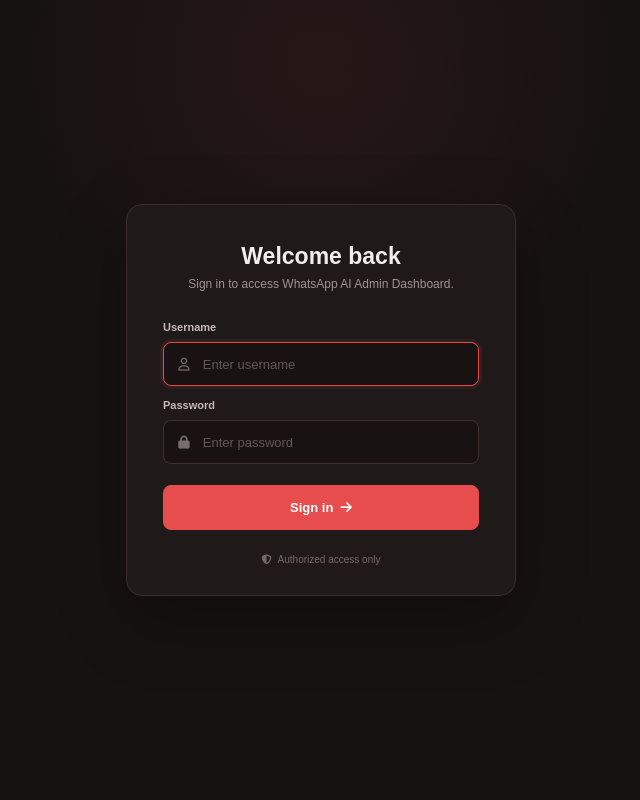
After one commit to muhamuttaqien/wa-ai-admin, a Flask app: page /login in a window 1280 px wide. The commit adds this page. Shown: the whole page, without its empty margins (319-959 px from the left). Run offline with Flask 3, Linux system fonts and the light colour scheme; parts of the project's set-up code (start-up, migrations or seed data) failed here and were passed over.

Commit message:
Initial release: WhatsApp AI Admin Milestone 6C

```diff
--- a/dashboard/app.py
+++ b/dashboard/app.py
@@ -1,7 +1,9 @@
 import os, sys
+import hmac
 import tempfile
+from functools import wraps
 from pathlib import Path
-from flask import Flask, render_template, redirect, request, url_for, abort
+from flask import Flask, render_template, redirect, request, url_for, abort, session
 from werkzeug.utils import secure_filename
 
 ROOT = Path(__file__).resolve().parents[1]
@@ -21,12 +23,73 @@ from followup_scheduler import cancel_followup
 app = Flask(__name__)
 app.config["MAX_CONTENT_LENGTH"] = int(os.getenv("DASHBOARD_MAX_UPLOAD_MB", "20")) * 1024 * 1024
 
+# Dashboard login/session configuration.
+# Keep these values in .env only; never commit credentials to Git.
+app.secret_key = os.getenv("DASHBOARD_SECRET_KEY", "")
+app.config.update(
+    SESSION_COOKIE_HTTPONLY=True,
+    SESSION_COOKIE_SAMESITE="Lax",
+    SESSION_COOKIE_SECURE=os.getenv("DASHBOARD_COOKIE_SECURE", "true").strip().lower() in {"1", "true", "yes", "on"},
+)
+
+DASHBOARD_USERNAME = os.getenv("DASHBOARD_USERNAME", "")
+DASHBOARD_PASSWORD = os.getenv("DASHBOARD_PASSWORD", "")
+
+if not app.secret_key:
+    raise RuntimeError("DASHBOARD_SECRET_KEY is required. Set it in .env.")
+if not DASHBOARD_USERNAME or not DASHBOARD_PASSWORD:
+    raise RuntimeError("DASHBOARD_USERNAME and DASHBOARD_PASSWORD are required. Set them in .env.")
+
 ALLOWED_HUMAN_UPLOADS = {
     ".pdf": ("document", "application/pdf"),
     ".jpg": ("image", "image/jpeg"),
     ".jpeg": ("image", "image/jpeg"),
     ".png": ("image", "image/png"),
 }
+
+
+def login_required(view):
+    @wraps(view)
+    def wrapped(*args, **kwargs):
+        if not session.get("dashboard_authenticated"):
+            return redirect(url_for("login", next=request.path))
+        return view(*args, **kwargs)
+    return wrapped
+
+
+@app.route("/login", methods=["GET", "POST"])
+def login():
+    if session.get("dashboard_authenticated"):
+        return redirect(url_for("home"))
+
+    error = None
+    if request.method == "POST":
+        username = request.form.get("username", "")
+        password = request.form.get("password", "")
+
+        username_ok = hmac.compare_digest(username, DASHBOARD_USERNAME)
+        password_ok = hmac.compare_digest(password, DASHBOARD_PASSWORD)
+
+        if username_ok and password_ok:
+            session.clear()
+            session["dashboard_authenticated"] = True
+            session["dashboard_username"] = DASHBOARD_USERNAME
+
+            next_url = request.args.get("next", "")
+            if not next_url.startswith("/") or next_url.startswith("//"):
+                next_url = url_for("home")
+            return redirect(next_url)
+
+        error = "Username atau password salah."
+
+    return render_template("login.html", error=error)
+
+
+@app.post("/logout")
+@login_required
+def logout():
+    session.clear()
+    return redirect(url_for("login"))
 
 
 @app.template_filter("usd_to_idr")
@@ -50,11 +113,8 @@ def format_wib(value):
 
     try:
         dt = datetime.fromisoformat(str(value).replace("Z", "+00:00"))
-
-        # Treat naive timestamps as UTC for backward compatibility.
         if dt.tzinfo is None:
             dt = dt.replace(tzinfo=ZoneInfo("UTC"))
-
         dt_wib = dt.astimezone(ZoneInfo("Asia/Jakarta"))
 
         months = {
@@ -62,18 +122,20 @@ def format_wib(value):
             5: "Mei", 6: "Jun", 7: "Jul", 8: "Agu",
             9: "Sep", 10: "Okt", 11: "Nov", 12: "Des",
         }
-
         return f"{dt_wib.day} {months[dt_wib.month]} {dt_wib.year}, {dt_wib:%H:%M} WIB"
-
     except (ValueError, TypeError):
         return str(value)
+
 
 HOST = os.getenv("DASHBOARD_HOST", "127.0.0.1")
 PORT = int(os.getenv("DASHBOARD_PORT", "1008"))
 
+
 @app.get("/")
+@login_required
 def home():
     return redirect(url_for("b2c"))
+
 
 def _page(channel):
     all_leads = leads(channel)
@@ -137,15 +199,21 @@ def _page(channel):
         summary=summary(channel),
     )
 
+
 @app.get("/b2c")
+@login_required
 def b2c():
     return _page("B2C")
 
+
 @app.get("/b2b")
+@login_required
 def b2b():
     return _page("B2B")
 
+
 @app.get("/lead/<sender>")
+@login_required
 def lead_detail(sender):
     item = lead(sender)
     if not item:
@@ -163,6 +231,7 @@ def lead_detail(sender):
 
 
 @app.post("/lead/<sender>/human-handling/activate")
+@login_required
 def activate_human_handling(sender):
     item = lead(sender)
     if not item:
@@ -181,6 +250,7 @@ def activate_human_handling(sender):
 
 
 @app.post("/lead/<sender>/reply")
+@login_required
 def human_reply(sender):
     item = lead(sender)
     if not item:
@@ -203,8 +273,6 @@ def human_reply(sender):
     ):
         abort(403)
 
-    # Only notification-triggered cases may be answered by a human admin.
-    # Resolve only after Meta accepts the outbound message/file.
     if has_file:
         filename = secure_filename(upload.filename)
         ext = Path(filename).suffix.lower()
@@ -212,7 +280,6 @@ def human_reply(sender):
             abort(415, description="Format file tidak didukung. Gunakan PDF, JPG, JPEG, atau PNG.")
 
         media_type, mime_type = ALLOWED_HUMAN_UPLOADS[ext]
-        # Never trust the browser-provided MIME type; determine it from the allow-listed extension.
         with tempfile.TemporaryDirectory(prefix="wa-admin-upload-") as tmpdir:
             file_path = Path(tmpdir) / filename
             upload.save(file_path)
@@ -236,11 +303,14 @@ def human_reply(sender):
     update_notification_status(notification_id, "resolved")
     return redirect(url_for("lead_detail", sender=sender))
 
+
 @app.post("/notification/<int:notification_id>/status")
+@login_required
 def notification_status(notification_id):
     status = request.form.get("status", "")
     update_notification_status(notification_id, status)
     return redirect(request.referrer or url_for("home"))
 
+
 if __name__ == "__main__":
     app.run(host=HOST, port=PORT, debug=False)
--- a/dashboard/templates/dashboard.html
+++ b/dashboard/templates/dashboard.html
@@ -85,15 +85,15 @@
     <a class="button ghost" href="{{ url_for('b2c' if channel=='B2C' else 'b2b') }}">Reset</a>
   </form>
   <div class="table-wrap"><table>
-    <thead>{% if channel=="B2C" %}<tr><th>Customer</th><th>Class</th><th>Registration</th><th>Payment</th><th>Last Update</th></tr>{% else %}<tr><th>Company</th><th>Contact</th><th>Participants</th><th>Delivery</th><th>Status</th><th>Last Update</th></tr>{% endif %}</thead>
+    <thead>{% if channel=="B2C" %}<tr><th>Customer</th><th>Class</th><th>Registration</th><th>Payment</th><th>Last Update</th></tr>{% else %}<tr><th>Company</th><th>Contact</th><th>Participants</th><th>Delivery</th><th>Training Interested</th><th>Status</th><th>Last Update</th></tr>{% endif %}</thead>
     <tbody>
     {% for l in leads %}
       {% if channel=="B2C" %}
       <tr onclick="location.href='{{ url_for('lead_detail', sender=l.sender) }}'"><td><strong>{{ l.contact_name or l.sender }}</strong><div class="tiny">{{ l.sender }}</div></td><td>{{ l.selected_class or "—" }}</td><td>{{ "Confirmed" if l.registration_confirmed else ("Interested" if l.registration_intent else "Exploring") }}</td><td>{{ "Needs verification" if l.payment_claimed else "—" }}</td><td>{{ l.updated_at|format_wib }}</td></tr>
       {% else %}
-      <tr onclick="location.href='{{ url_for('lead_detail', sender=l.sender) }}'"><td><strong>{{ l.company_name or "—" }}</strong></td><td>{{ l.contact_name or l.sender }}</td><td>{{ l.participant_count or "—" }}</td><td>{{ l.preferred_delivery or "—" }}</td><td>{{ "Meeting Requested" if l.meeting_request else ("Proposal Sent" if l.proposal_sent else "Qualifying") }}</td><td>{{ l.updated_at|format_wib }}</td></tr>
+      <tr onclick="location.href='{{ url_for('lead_detail', sender=l.sender) }}'"><td><strong>{{ l.company_name or "—" }}</strong></td><td>{{ l.contact_name or l.sender }}</td><td>{{ l.participant_count or "—" }}</td><td>{{ l.preferred_delivery or "—" }}</td><td>{{ l.training_goal or "—" }}</td><td>{{ "Meeting Requested" if l.meeting_request else ("Proposal Sent" if l.proposal_sent else "Qualifying") }}</td><td>{{ l.updated_at|format_wib }}</td></tr>
       {% endif %}
-    {% else %}<tr><td colspan="6">Tidak ada lead yang cocok dengan filter.</td></tr>{% endfor %}
+    {% else %}<tr><td colspan="{{ 5 if channel=='B2C' else 7 }}">Tidak ada lead yang cocok dengan filter.</td></tr>{% endfor %}
     </tbody>
   </table></div>
 </section>
--- /dev/null
+++ b/dashboard/templates/login.html
@@ -0,0 +1,80 @@
+<!doctype html>
+<html lang="id">
+<head>
+  <meta charset="utf-8">
+  <meta name="viewport" content="width=device-width,initial-scale=1">
+  <title>Login | Indonesia AI Admin</title>
+  <link rel="preconnect" href="https://cdnjs.cloudflare.com">
+  <link rel="stylesheet" href="https://cdnjs.cloudflare.com/ajax/libs/font-awesome/6.7.2/css/all.min.css">
+  <style>
+    *{box-sizing:border-box}
+    :root{--bg:#171212;--panel:#211919;--border:#3b2d2d;--text:#f3eeee;--muted:#9f9393;--accent:#e84d4d}
+    html,body{min-height:100%}
+    body{
+      margin:0;min-height:100vh;display:flex;align-items:center;justify-content:center;
+      padding:24px;background:
+      radial-gradient(circle at 50% 8%,rgba(232,77,77,.08),transparent 30%),
+      var(--bg);color:var(--text);font-family:Arial,Helvetica,sans-serif
+    }
+    .login-card{
+      width:100%;max-width:390px;padding:38px 36px 30px;
+      background:rgba(33,25,25,.97);border:1px solid var(--border);
+      border-radius:16px;box-shadow:0 24px 70px rgba(0,0,0,.28)
+    }
+    h1{margin:0 0 7px;text-align:center;font-size:23px}
+    .intro{margin:0 0 25px;text-align:center;color:var(--muted);font-size:12px}
+    form{display:flex;flex-direction:column;gap:8px}
+    label{margin:5px 0 1px;color:#c4b8b8;font-size:11px;font-weight:700}
+    .field{
+      height:44px;display:flex;align-items:center;gap:10px;padding:0 13px;
+      background:#181212;border:1px solid #403030;border-radius:8px;
+      transition:border-color .15s ease,box-shadow .15s ease
+    }
+    .field:focus-within{border-color:var(--accent);box-shadow:0 0 0 3px rgba(232,77,77,.09)}
+    .field i{width:15px;text-align:center;color:#786d6d;font-size:13px}
+    input{width:100%;height:100%;border:0;outline:0;background:transparent;color:var(--text);font:inherit;font-size:13px}
+    input::placeholder{color:#625858}
+    button{
+      height:45px;margin-top:13px;border:1px solid var(--accent);border-radius:8px;
+      background:var(--accent);color:#fff;font-weight:700;font-size:13px;cursor:pointer
+    }
+    button:hover{filter:brightness(1.08)}
+    .error{
+      display:flex;align-items:center;gap:9px;margin:0 0 17px;padding:10px 12px;
+      border:1px solid #683638;border-radius:8px;background:#30191b;color:#f3b1b1;font-size:11px
+    }
+    .footer{margin-top:24px;text-align:center;color:#756969;font-size:10px}
+    .footer i{margin-right:6px}
+    @media(max-width:480px){.login-card{padding:30px 24px 25px}}
+  </style>
+</head>
+<body>
+  <section class="login-card">
+
+    <h1>Welcome back</h1>
+    <p class="intro">Sign in to access WhatsApp AI Admin Dashboard.</p>
+
+    {% if error %}
+    <div class="error"><i class="fa-solid fa-circle-exclamation"></i><span>{{ error }}</span></div>
+    {% endif %}
+
+    <form method="post">
+      <label for="username">Username</label>
+      <div class="field">
+        <i class="fa-regular fa-user"></i>
+        <input id="username" name="username" type="text" autocomplete="username" placeholder="Enter username" required autofocus>
+      </div>
+
+      <label for="password">Password</label>
+      <div class="field">
+        <i class="fa-solid fa-lock"></i>
+        <input id="password" name="password" type="password" autocomplete="current-password" placeholder="Enter password" required>
+      </div>
+
+      <button type="submit">Sign in&nbsp;&nbsp;<i class="fa-solid fa-arrow-right"></i></button>
+    </form>
+
+    <div class="footer"><i class="fa-solid fa-shield-halved"></i>Authorized access only</div>
+  </section>
+</body>
+</html>
```
Also changed, not shown: dashboard/static/dashboard.css (+37 -0 lines), dashboard/templates/base.html (+12 -2 lines), dashboard/templates/dashboard.css (added, +73 -0 lines), followup_scheduler.py (+64 -8 lines), README.md.
